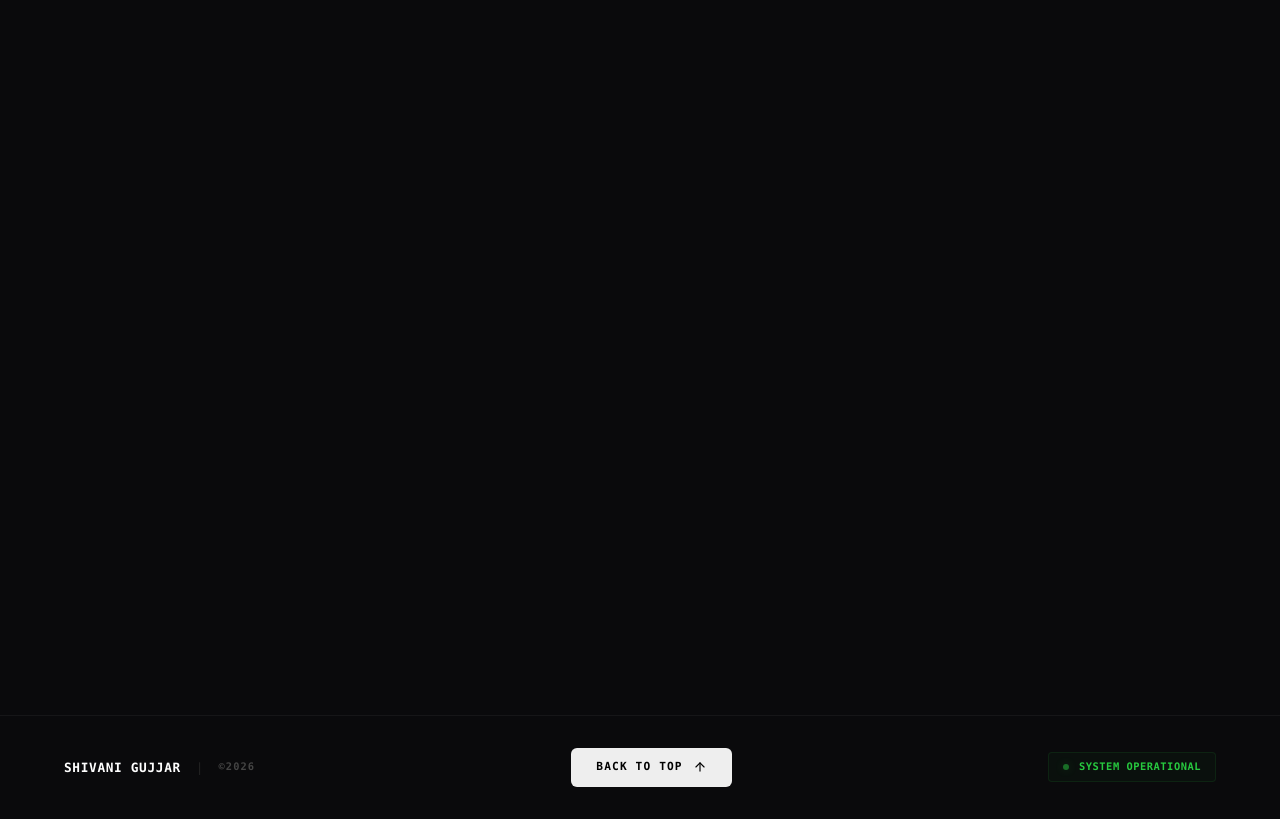
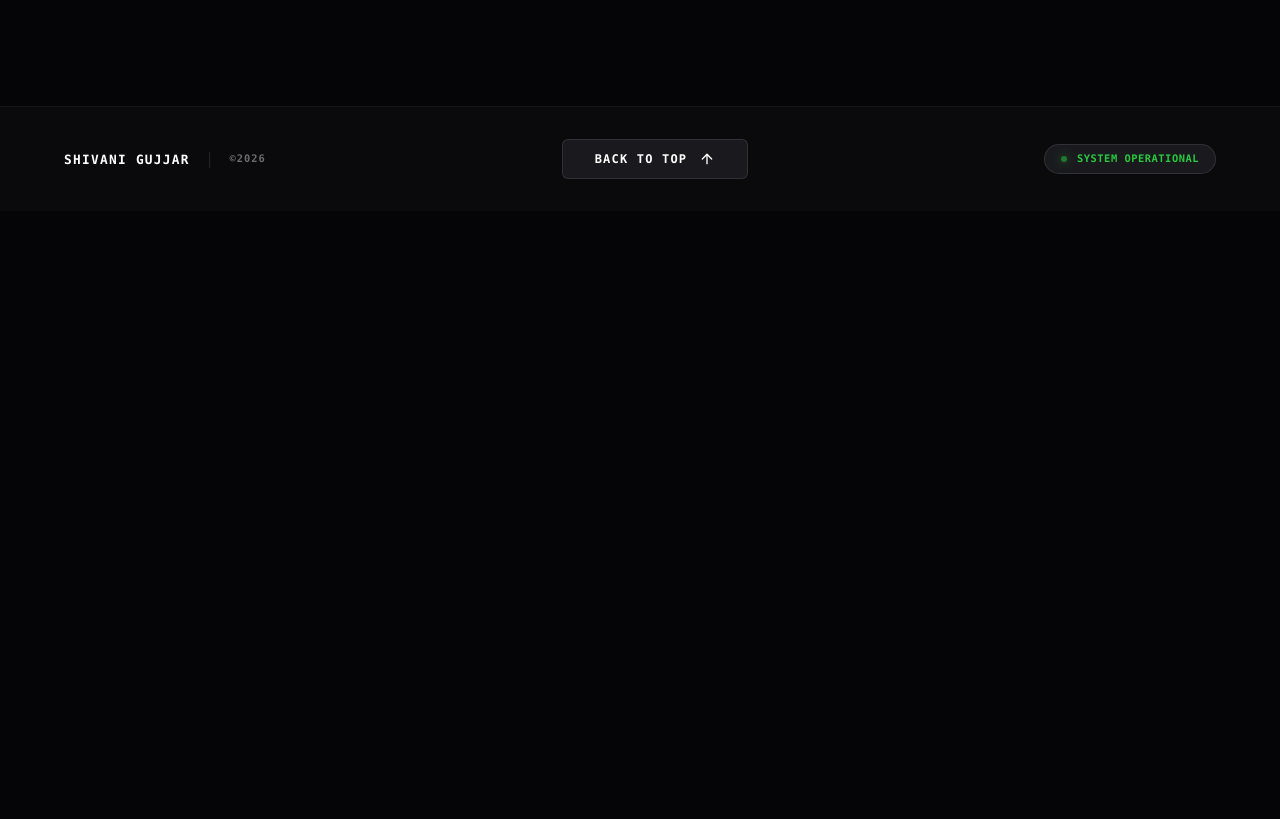
Before and after one commit to ShivaniGujjar/portfolio, a React (Vite) app: page / in a window 1280 px wide. Shown: the part 5660-6479 px from the top of the page. After the commit the page ends 5871 px from the top, so only its background shows below. Built offline with nearby package versions, Linux system fonts and the light colour scheme.

Commit message:
Refactor Footer, Capabilities, About, and Projects pages: Update styles for improved aesthetics and responsiveness, enhance layout consistency, and streamline component structure

```diff
--- a/src/components/Footer.jsx
+++ b/src/components/Footer.jsx
@@ -5,38 +5,38 @@ const Footer = () => {
   const currentYear = new Date().getFullYear();
 
   return (
-    // 1. MAIN FOOTER BOX WRAPPER
-    <footer className="w-full bg-brand-black px-[5%] py-12 md:py-8 border-t border-white/5 transition-all duration-400">
+    // 🛠️ FORCE BACKGROUND TO PURE BLACK (bg-[#0A0A0C])
+    <footer className="w-full bg-[#0A0A0C] px-[5%] py-12 md:py-8 border-t border-white/5">
       <div className="max-w-[1400px] mx-auto flex flex-col md:flex-row justify-between items-center gap-10 md:gap-0 text-center">
 
-        {/* LEFT: Branding & Registry Metadata */}
+        {/* LEFT: Branding */}
         <div className="flex flex-col md:flex-row items-center gap-2 md:gap-[15px] font-mono">
-          <span className="font-black text-base md:text-[0.8rem] text-white tracking-widest md:tracking-wider">
-            SHIVANI GUJJAR
+          <span className="font-black text-base md:text-[0.8rem] text-white tracking-widest uppercase">
+            Shivani Gujjar
           </span>
-          <span className="hidden md:inline text-[#222] text-[0.8rem]">|</span>
-          <span className="text-[0.65rem] font-bold text-[#444] tracking-widest">
+          <span className="hidden md:inline text-[#222]">|</span>
+          <span className="text-[0.65rem] font-bold text-white/40 tracking-widest">
             ©{currentYear}
           </span>
         </div>
 
-        {/* CENTER: Back To Top Interactive Terminal Trigger */}
+        {/* CENTER: Back To Top */}
         <div className="w-full md:w-auto flex justify-center">
           <button
             onClick={() => window.scrollTo({top: 0, behavior: 'smooth'})}
-            className="group w-[90%] max-w-[300px] md:w-auto bg-[#DDD] md:bg-[#EEEEEE] border border-white/10 md:border-white/8 text-black font-mono text-[0.75rem] md:text-[0.7rem] font-black uppercase tracking-wider md:tracking-widest px-6 py-3.5 md:py-2.5 rounded-xl md:rounded-md cursor-pointer flex items-center justify-center gap-2.5 transition-all duration-300 hover:-translate-y-0.75 hover:bg-brand-orange hover:border-brand-orange hover:text-white hover:shadow-[0_5px_15px_rgba(246,128,72,0.15)]"
+            className="group w-[90%] max-w-[300px] md:w-auto bg-[#1A1A1E] border border-white/10 text-white font-mono text-[0.75rem] font-black uppercase tracking-widest px-8 py-4 md:py-2.5 rounded-xl md:rounded-md cursor-pointer flex items-center justify-center gap-3 transition-all duration-300 hover:bg-white hover:text-black"
           >
             BACK TO TOP
-            <FiArrowUp className="transition-transform duration-300 group-hover:-translate-y-0.5 text-base md:text-sm" />
+            <FiArrowUp className="text-base" />
           </button>
         </div>
 
-        {/* RIGHT: Operational Status Monitor */}
+        {/* RIGHT: Operational Status */}
         <div className="w-full md:w-auto flex justify-center">
-          <div className="flex items-center gap-2.5 bg-[#27C93F]/3 border border-[#27C93F]/10 px-6 py-2.5 md:px-3.5 md:py-1.5 rounded-full md:rounded-sm">
-            <span className="w-1.5 h-1.5 bg-[#27C93F] rounded-full shadow-[0_0_10px_rgba(39,201,63,0.4)] animate-pulse duration-1000" />
-            <span className="font-mono text-[0.65rem] font-black text-[#27C93F] tracking-wider">
-              SYSTEM OPERATIONAL
+          <div className="flex items-center gap-2.5 bg-[#1A1A1E] border border-white/10 px-6 py-3 md:px-4 md:py-1.5 rounded-full">
+            <span className="w-1.5 h-1.5 bg-[#27C93F] rounded-full shadow-[0_0_10px_#27C93F] animate-pulse" />
+            <span className="font-mono text-[0.65rem] font-black text-[#27C93F] tracking-wider uppercase">
+              System Operational
             </span>
           </div>
         </div>
--- a/src/index.css
+++ b/src/index.css
@@ -2,7 +2,8 @@
 
 @theme {
   /* Core Backgrounds */
-  --color-brand-black: #0A0A0C;
+  /* FIX: Resetting from #white to your actual premium dark tone */
+  --color-brand-black: #050507;
   --color-brand-bg-dark: #0D1A63;
 
   /* Primary & Accent Blues */
@@ -16,7 +17,7 @@
 }
 
 /* ============================================================
-   GLOBAL BACKGROUND & RESET (FIXED STICKY OVERFLOW)
+   GLOBAL BACKGROUND & RESET
    ============================================================ */
 html, body, #root {
   margin: 0;
@@ -29,7 +30,31 @@ html, body, #root {
   font-family: 'Outfit', sans-serif;
 }
 
-/* 🚀 Safe alternative to prevent horizontal layout leaks without killing sticky */
 body {
   overflow-x: hidden;
 }
+
+/* 🛠️ PREMIUM MINIMAL DARK SCROLLBAR ENGINE */
+::-webkit-scrollbar {
+  width: 8px;
+  background-color: #050507;
+}
+
+::-webkit-scrollbar-track {
+  background-color: #050507;
+}
+
+::-webkit-scrollbar-thumb {
+  background-color: #1A1A1E;
+  border-radius: 10px;
+  border: 2px solid #050507;
+}
+
+::-webkit-scrollbar-thumb:hover {
+  background-color: #27272A;
+}
+
+* {
+  scrollbar-width: thin;
+  scrollbar-color: #1A1A1E #050507;
+}
--- a/src/pages/About.jsx
+++ b/src/pages/About.jsx
@@ -111,13 +111,7 @@ const About = () => {
 
         </div>
 
-        {/* 🏆 CAPABILITIES HEADING */}
-        <div className="w-full text-center mt-32 mb-16">
-          <h2 className="text-[3rem] md:text-[5rem] font-black text-white tracking-tighter uppercase mb-2">
-            DETAILED <span className="text-[#00C2FF]">CAPABILITIES</span>
-          </h2>
-          <div className="w-20 h-1 bg-[#00C2FF] mx-auto rounded-full"></div>
-        </div>
+
 
       </div>
     </section>
--- a/src/pages/Capabilities.jsx
+++ b/src/pages/Capabilities.jsx
@@ -1,4 +1,4 @@
-import React, { useState, useEffect } from 'react';
+import React from 'react';
 import SkillCard from '../components/SkillCard';
 import {
   SiReact, SiNodedotjs, SiMongodb,
@@ -13,27 +13,22 @@ const Capabilities = () => {
   ];
 
   return (
-    // 🛠️ Full width section with your responsive padding
-    <section className="w-full px-4 md:px-8 pb-20 relative bg-brand-black pt-16 md:pt-24" id="capabilities">
+    <section className="w-full relative bg-[#050507] pt-12 pb-20" id="capabilities">
 
-      {/* Separators */}
-      <div className="absolute top-0 left-4 right-4 h-[1px] bg-gradient-to-r from-transparent via-white/10 to-transparent md:hidden" />
+      {/* 🏆 EXACT HEADING AS PER SCREENSHOT */}
+      <div className="w-full text-center mb-16">
+        <h2 className="w-full text-[clamp(2.5rem,8vw,6rem)] font-black leading-[1] tracking-tighter uppercase m-0 px-4">
+          <span className="text-white">DETAILED</span> <span className="text-[#00C2FF]">CAPABILITIES</span>
+        </h2>
+        {/* Short Cyan Divider */}
+        <div className="w-16 h-1 bg-[#00C2FF] mx-auto mt-6 rounded-full"></div>
+      </div>
 
-      {/* 📍 THE STICKY STACKING ENGINE */}
-      <div className="relative mt-0 md:mt-10 max-w-[1250px] mx-auto">
-        <div className="md:sticky md:top-[100px] z-5 text-center mb-16 md:mb-40">
-          <h2 className="text-[clamp(2.2rem,6vw,4rem)] text-white font-black leading-[1.15] tracking-tight uppercase m-0 py-2">
-            DETAILED <span className="text-brand-blue-bright drop-shadow-[0_0_20px_rgba(0,194,255,0.2)]">CAPABILITIES</span>
-          </h2>
-          <div className="w-10 h-1 bg-brand-blue-bright mx-auto mt-5 rounded-full shadow-[0_0_15px_rgba(0,194,255,0.3)]"></div>
-        </div>
-
-        {/* ⚡ STICKY STACKING EFFECT (Original gap-[30vh] maintained) */}
-        <div className="flex flex-col relative z-10 gap-[30vh] mt-0 md:-mt-[100px] [&>div:last-child]:mb-8">
-          {skillData.map((skill, index) => (
-            <SkillCard key={index} index={index} {...skill} />
-          ))}
-        </div>
+      {/* STICKY STACKING ENGINE */}
+      <div className="flex flex-col relative z-10 gap-[20vh] max-w-[1250px] mx-auto px-4 md:px-8">
+        {skillData.map((skill, index) => (
+          <SkillCard key={index} index={index} {...skill} />
+        ))}
       </div>
     </section>
   );
--- a/src/pages/Projects.jsx
+++ b/src/pages/Projects.jsx
@@ -39,46 +39,35 @@ const projectsData = [
 
 function Projects() {
   return (
-    // 🚀 ID YAHAN ADD KI HAI: id="projects"
-    <section
-      id="projects"
-      className="w-full relative bg-brand-black pt-24 md:pt-32 pb-20 overflow-hidden"
-      style={{
-        backgroundImage: 'radial-gradient(rgba(255, 255, 255, 0.015) 1px, transparent 0)',
-        backgroundSize: '40px 40px'
-      }}
-    >
-      {/* ⚡ Futuristic Top Boundary Line */}
-      <div className="absolute top-0 left-6 right-6 h-[1px] bg-gradient-to-r from-transparent via-white/10 to-transparent" />
+    <section id="projects" className="w-full relative bg-[#050507] pt-24 pb-20">
+      <div className="w-full max-w-[1250px] mx-auto px-6">
 
-      {/* INNER CONTENT WRAPPER */}
-      <div className="w-full max-w-[1250px] mx-auto px-6 sm:px-8">
+        {/* 🛠️ HEADER: MATCHED EXACTLY WITH SCREENSHOT */}
+        <div className="text-center mb-16 flex flex-col items-center">
 
-        {/* 🛠️ HEADER */}
-        <div className="text-center mb-16 md:mb-24 flex flex-col items-center">
-          <span className="font-mono text-[0.65rem] tracking-[0.3em] font-black text-[#00C2FF] uppercase mb-4 block px-3 py-1 bg-white/5 border border-white/10 rounded-full">
+          {/* Pill Badge */}
+          <span className="font-mono text-[0.6rem] tracking-[0.2em] font-bold text-[#00C2FF] uppercase mb-6 px-4 py-1 border border-white/10 rounded-full inline-block">
             PRODUCTION REGISTRY
           </span>
-          <h2 className="text-[2.5rem] sm:text-[3.2rem] md:text-[clamp(2.2rem,6vw,4rem)] text-white font-black leading-[1.15] tracking-tight uppercase m-0 py-2">
-            RECENT <span className="text-brand-blue-bright drop-shadow-[0_0_20px_rgba(0,194,255,0.2)]">BUILDS</span>
+
+          {/* Heading with White/Cyan split */}
+          <h2 className="text-[clamp(2.5rem,8vw,5rem)] font-black leading-[1.1] tracking-tighter uppercase m-0 py-2">
+            <span className="text-white">RECENT</span> <span className="text-[#00C2FF]">BUILDS</span>
           </h2>
-          <p className="text-[#888] text-sm md:text-[1rem] mt-3 px-2 max-w-[540px] font-medium leading-relaxed">
+
+          {/* Subtext */}
+          <p className="text-[#888] text-sm md:text-[1rem] mt-6 px-2 max-w-[540px] font-medium leading-relaxed">
             Engineered solutions optimizing high-efficiency application stacks, bidirectional websockets, and modular multi-agent pipelines.
           </p>
-          <div className="w-10 h-1 bg-brand-blue-bright mt-5 rounded-full shadow-[0_0_15px_rgba(0,194,255,0.3)]" />
+
+          {/* Cyan Dash Divider */}
+          <div className="w-12 h-1 bg-[#00C2FF] mt-8 rounded-full" />
         </div>
 
-        {/* 🏁 EVEN SYMMETRIC GRID */}
-        <div className="grid grid-cols-1 md:grid-cols-2 lg:grid-cols-2 gap-8 md:gap-12 justify-items-center">
+        {/* GRID */}
+        <div className="grid grid-cols-1 md:grid-cols-2 gap-8 md:gap-12 justify-items-center">
           {projectsData.map((project) => (
-            <div
-              key={project.id}
-              className="w-full max-w-[420px] relative group"
-            >
-              <div
-                className="absolute -inset-1 rounded-[32px] opacity-0 blur-xl group-hover:opacity-20 transition duration-700 pointer-events-none"
-                style={{ background: `radial-gradient(circle at center, ${project.themeColor}30, transparent 70%)` }}
-              />
+            <div key={project.id} className="w-full max-w-[500px]">
               <ProjectCard {...project} />
             </div>
           ))}
```
